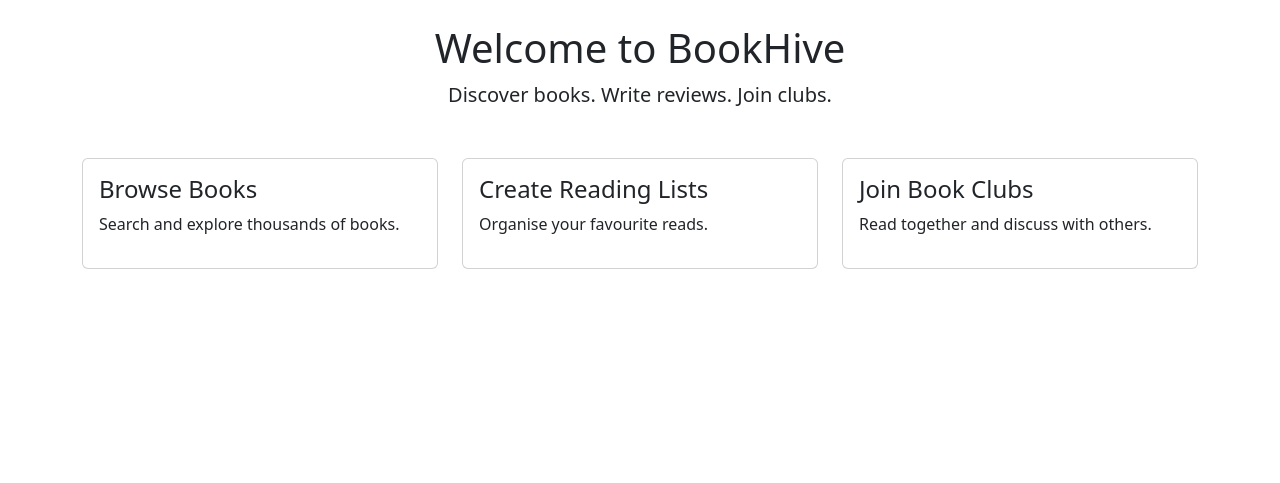
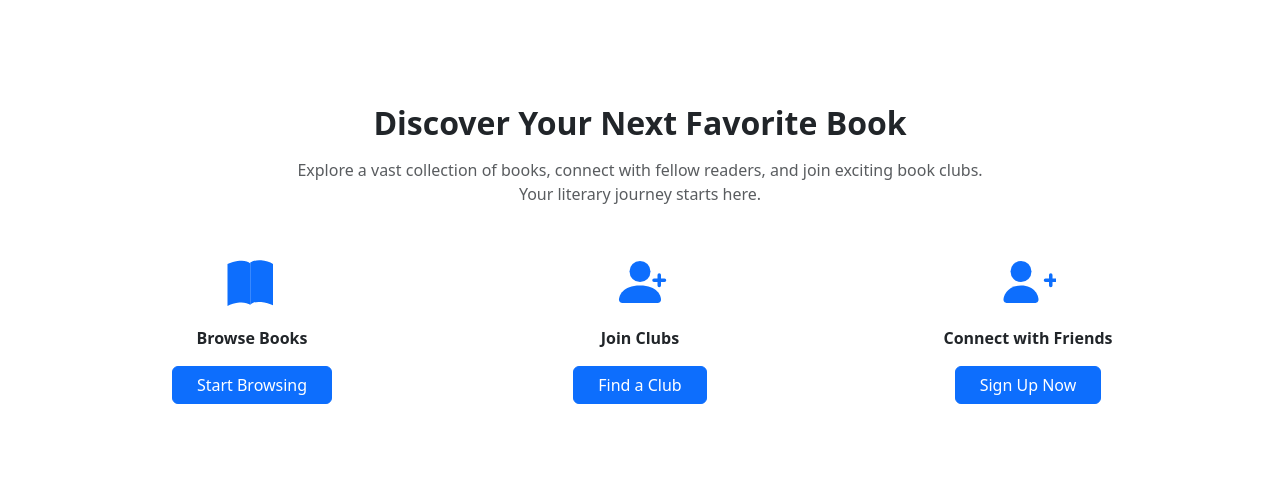
Before and after one commit to Ibrahim78612/bookhive, a Django app: template core/templates/index.html in a window 1280 px wide. Shown: the part 72-555 px from the top of the page. Run offline with Django 3.2, Linux system fonts and the light colour scheme; the template is opened without the code that fills it, so the values that code supplies are empty.

Commit message:
Update reviews editing and ratings, refresh home buttons

```diff
--- a/core/templates/index.html
+++ b/core/templates/index.html
@@ -1,30 +1,47 @@
 {% extends "base.html" %}
 
 {% block content %}
-<div class="text-center mb-5">
-    <h1>Welcome to BookHive</h1>
-    <p class="lead">Discover books. Write reviews. Join clubs.</p>
-</div>
+<div class="text-center" style="padding: 80px 0;">
+    <h2 class="fw-semibold mb-3">Discover Your Next Favorite Book</h2>
+    <p class="text-muted mb-5" style="max-width: 720px; margin: 0 auto;">
+        Explore a vast collection of books, connect with fellow readers, and join exciting book clubs. Your
+        literary journey starts here.
+    </p>
 
-<div class="row">
-    <div class="col-md-4">
-        <div class="card p-3">
-            <h4>Browse Books</h4>
-            <p>Search and explore thousands of books.</p>
+    <div class="row justify-content-center g-5">
+        <div class="col-12 col-md-4">
+            <div class="text-center">
+                <svg xmlns="http://www.w3.org/2000/svg" width="56" height="56" fill="currentColor" class="text-primary mb-3" viewBox="0 0 16 16" aria-hidden="true">
+                    <path d="M1 2.828c.885-.37 2.154-.769 3.388-.893 1.33-.134 2.458.063 3.112.752V14.5c-.598-.448-1.866-.757-3.112-.63-1.237.126-2.52.547-3.388 1.019z"/>
+                    <path d="M7.5 2.687v11.793c.654-.689 1.782-.886 3.112-.752 1.234.124 2.503.523 3.388.893V2.828c-.868-.472-2.151-.893-3.388-1.019-1.246-.127-2.514.182-3.112.63"/>
+                </svg>
+                <div class="fw-semibold mb-3">Browse Books</div>
+                <a class="btn btn-primary px-4" href="{% url 'book_list' %}">Start Browsing</a>
+            </div>
         </div>
-    </div>
 
-    <div class="col-md-4">
-        <div class="card p-3">
-            <h4>Create Reading Lists</h4>
-            <p>Organise your favourite reads.</p>
+        <div class="col-12 col-md-4">
+            <div class="text-center">
+                <svg xmlns="http://www.w3.org/2000/svg" width="56" height="56" fill="currentColor" class="text-primary mb-3" viewBox="0 0 16 16" aria-hidden="true">
+                    <path d="M3 14s-1 0-1-1 1-4 6-4 6 3 6 4-1 1-1 1z"/>
+                    <path fill-rule="evenodd" d="M8 8a3 3 0 1 0 0-6 3 3 0 0 0 0 6"/>
+                    <path fill-rule="evenodd" d="M13.5 5.5a.5.5 0 0 1 .5.5v1h1a.5.5 0 0 1 0 1h-1v1a.5.5 0 0 1-1 0v-1h-1a.5.5 0 0 1 0-1h1V6a.5.5 0 0 1 .5-.5"/>
+                </svg>
+                <div class="fw-semibold mb-3">Join Clubs</div>
+                <a class="btn btn-primary px-4" href="{% url 'club_list' %}">Find a Club</a>
+            </div>
         </div>
-    </div>
 
-    <div class="col-md-4">
-        <div class="card p-3">
-            <h4>Join Book Clubs</h4>
-            <p>Read together and discuss with others.</p>
+        <div class="col-12 col-md-4">
+            <div class="text-center">
+                <svg xmlns="http://www.w3.org/2000/svg" width="56" height="56" fill="currentColor" class="text-primary mb-3" viewBox="0 0 16 16" aria-hidden="true">
+                    <path d="M6 8a3 3 0 1 0 0-6 3 3 0 0 0 0 6"/>
+                    <path d="M2 14s-1 0-1-1 1-4 5-4 5 3 5 4-1 1-1 1z"/>
+                    <path fill-rule="evenodd" d="M14.5 5.5a.5.5 0 0 1 .5.5v1h1a.5.5 0 0 1 0 1h-1v1a.5.5 0 0 1-1 0v-1h-1a.5.5 0 0 1 0-1h1V6a.5.5 0 0 1 .5-.5"/>
+                </svg>
+                <div class="fw-semibold mb-3">Connect with Friends</div>
+                <a class="btn btn-primary px-4" href="{% url 'signup' %}">Sign Up Now</a>
+            </div>
         </div>
     </div>
 </div>
```
Also changed, not shown: reviews/templates/reviews/reviews.html (+68 -9 lines), reviews/views.py (+31 -6 lines).
